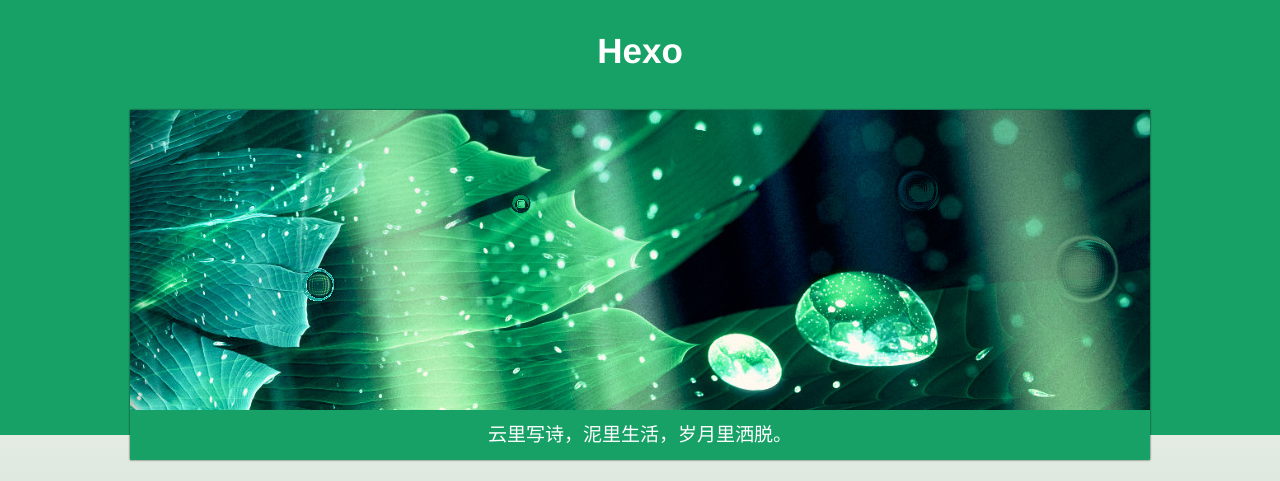
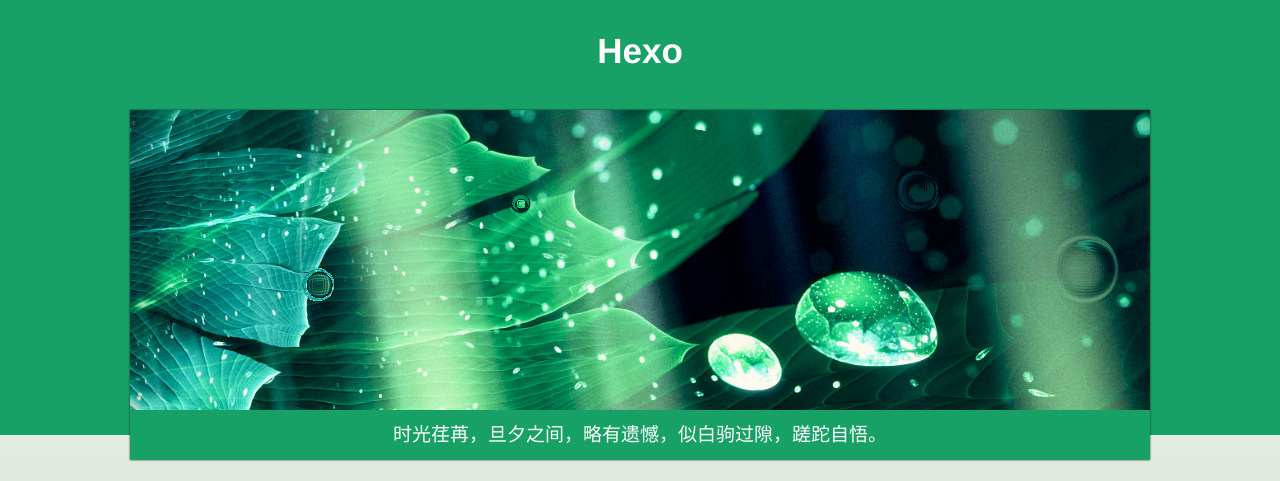
Before and after one commit to WangJing20040101/WangJing20040101.github.io, a plain HTML site: page archives/index.html in a window 1280 px wide. Shown: the top 481 px of the page. Drawn offline with Linux system fonts and the light colour scheme; animation ran at ten frames a second.

Commit message:
Site updated: 2023-09-10 17:59:19

```diff
--- a/archives/index.html
+++ b/archives/index.html
@@ -32,7 +32,7 @@
     <div id="nav">
         <div class="nav-img" id="nav-img"></div>
         <div class="sentences">
-            云里写诗，泥里生活，岁月里洒脱。
+            时光荏苒，旦夕之间，略有遗憾，似白驹过隙，蹉跎自悟。
         </div>
     </div>
 </header>
```
Also changed, not shown: archives/2023/09/index.html (+1 -1 lines).
